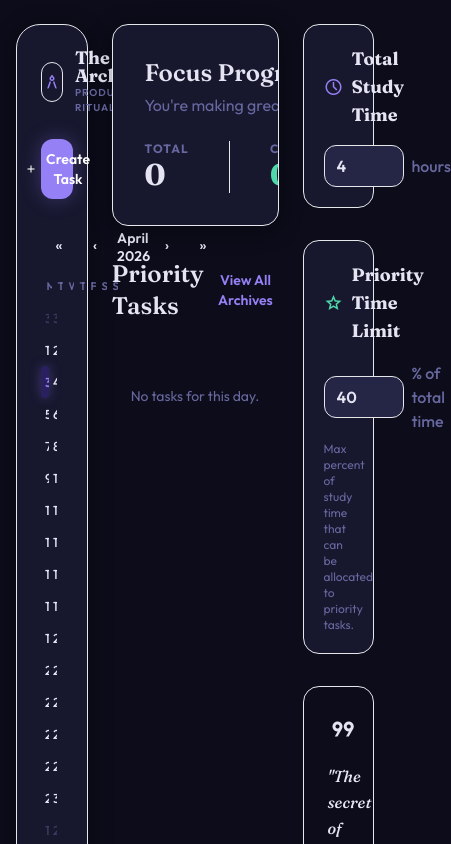
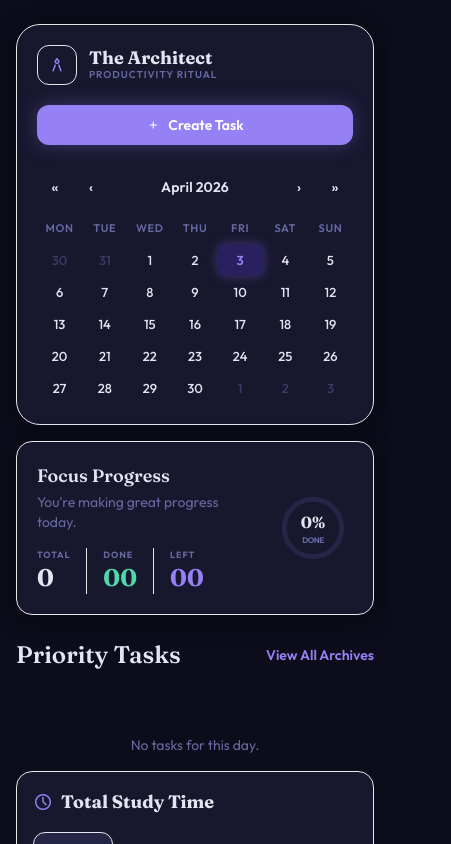
Before and after one commit to pkindalov/Studyflow, a React (Vite) app: page / in a window 390 px wide. Shown: the top 844 px of the page, 451 px wide, since content can reach past the window. Built offline with nearby package versions, Linux system fonts and the light colour scheme.

Commit message:
Make the layout responsive for mobile
The app was using a fixed 12-column grid with no breakpoints, so
everything just collapsed into unreadable narrow columns on small
screens. Switched to a single-column stack on mobile that kicks into
the three-column layout at lg (1024px).

```diff
--- a/src/App.jsx
+++ b/src/App.jsx
@@ -176,16 +176,16 @@ function App() {
 
   // Main render
   return (
-    <div className="min-h-screen bg-[#0c0c1a] p-4 pt-6">
+    <div className="min-h-screen bg-[#0c0c1a] p-4 sm:p-6 pt-6">
       {/* Notification */}
       {notification && (
-        <div className="fixed top-6 left-1/2 z-50 bg-primary text-on-primary px-6 py-3 rounded-xl shadow-lg font-semibold animate-fade-in whitespace-nowrap">
+        <div className="fixed top-6 left-1/2 -translate-x-1/2 z-50 bg-primary text-on-primary px-5 py-3 rounded-xl shadow-lg font-semibold animate-fade-in text-sm text-center max-w-[90vw]">
           {notification}
         </div>
       )}
-      <div className="max-w-7xl mx-auto grid grid-cols-12 gap-6">
+      <div className="max-w-7xl mx-auto grid grid-cols-1 lg:grid-cols-12 gap-4 lg:gap-6">
         {/* Left Sidebar */}
-        <div className="col-span-3">
+        <div className="lg:col-span-3">
           <CalendarSidebar
             selectedDate={selectedDate}
             setSelectedDate={setSelectedDate}
@@ -194,7 +194,7 @@ function App() {
           />
         </div>
         {/* Main Content */}
-        <div className="col-span-6 flex flex-col gap-8">
+        <div className="lg:col-span-6 flex flex-col gap-6">
           <SummaryCard
             total={totalTasks}
             completed={completedTasks}
@@ -215,9 +215,9 @@ function App() {
           />
           {/* Generate Schedule Button */}
           {tasksForDay.length > 0 && (
-            <div className="flex gap-4 justify-end mt-4">
+            <div className="flex gap-4 justify-end mt-2">
               <button
-                className="px-6 py-3 bg-primary text-on-primary rounded-xl font-semibold shadow hover:opacity-90 transition-all flex items-center gap-2"
+                className="flex-1 sm:flex-none px-6 py-3 bg-primary text-on-primary rounded-xl font-semibold shadow hover:opacity-90 transition-all flex items-center justify-center gap-2"
                 onClick={generateSchedule}
               >
                 <span className="material-symbols-outlined">play_circle</span>
@@ -259,16 +259,16 @@ function App() {
                   ))}
                 </ul>
               </div>
-              <div className="flex gap-3 justify-end mt-4">
+              <div className="flex gap-3 justify-end mt-4 flex-wrap">
                 <button
-                  className="px-5 py-2.5 bg-secondary/15 text-secondary border border-secondary/30 rounded-xl font-semibold hover:bg-secondary/25 transition-all flex items-center gap-2 text-sm"
+                  className="flex-1 sm:flex-none px-5 py-2.5 bg-secondary/15 text-secondary border border-secondary/30 rounded-xl font-semibold hover:bg-secondary/25 transition-all flex items-center justify-center gap-2 text-sm"
                   onClick={saveSchedule}
                 >
                   <span className="material-symbols-outlined text-base">save</span>
                   Save Schedule
                 </button>
                 <button
-                  className="px-5 py-2.5 bg-error/10 text-error border border-error/20 rounded-xl font-semibold hover:bg-error/20 transition-all flex items-center gap-2 text-sm"
+                  className="flex-1 sm:flex-none px-5 py-2.5 bg-error/10 text-error border border-error/20 rounded-xl font-semibold hover:bg-error/20 transition-all flex items-center justify-center gap-2 text-sm"
                   onClick={deleteSchedule}
                 >
                   <span className="material-symbols-outlined text-base">delete</span>
@@ -279,7 +279,7 @@ function App() {
           )}
         </div>
         {/* Right Sidebar */}
-        <div className="col-span-3 flex flex-col gap-8">
+        <div className="lg:col-span-3 flex flex-col gap-4 lg:gap-6">
           <RightSidebar
             totalStudyTime={totalStudyTime}
             setTotalStudyTime={setTotalStudyTime}
--- a/src/components/CalendarSidebar.jsx
+++ b/src/components/CalendarSidebar.jsx
@@ -9,7 +9,7 @@ function CalendarSidebar({
   onAddClick,
 }) {
   return (
-    <aside className="flex flex-col p-6 gap-6 h-full rounded-3xl bg-surface-container border border-outline-variant/50 shadow-[0_4px_24px_rgba(0,0,0,0.3)]">
+    <aside className="flex flex-col p-5 sm:p-6 gap-5 rounded-3xl bg-surface-container border border-outline-variant/50 shadow-[0_4px_24px_rgba(0,0,0,0.3)]">
       <div className="flex flex-col gap-2">
         <div className="flex items-center gap-3">
           <div className="w-10 h-10 rounded-xl bg-primary/15 border border-primary/25 flex items-center justify-center text-primary">
--- a/src/components/RightSidebar.jsx
+++ b/src/components/RightSidebar.jsx
@@ -5,9 +5,9 @@ function RightSidebar({
   setPriorityPercent,
 }) {
   return (
-    <>
+    <div className="flex flex-col gap-4 lg:gap-5">
       {/* Total Study Time Card */}
-      <section className="bg-surface-container rounded-2xl p-5 border border-outline-variant/50 flex flex-col gap-2">
+      <section className="bg-surface-container rounded-2xl p-4 sm:p-5 border border-outline-variant/50 flex flex-col gap-2">
         <div className="flex items-center gap-2 mb-2">
           <span className="material-symbols-outlined text-xl text-primary">
             schedule
@@ -30,7 +30,7 @@ function RightSidebar({
         </div>
       </section>
       {/* Priority Percent Setting */}
-      <section className="bg-surface-container rounded-2xl p-5 border border-outline-variant/50 flex flex-col gap-2">
+      <section className="bg-surface-container rounded-2xl p-4 sm:p-5 border border-outline-variant/50 flex flex-col gap-2">
         <div className="flex items-center gap-2 mb-2">
           <span className="material-symbols-outlined text-xl text-secondary">
             star
@@ -114,7 +114,7 @@ function RightSidebar({
           </div>
         </div>
       </section>
-    </>
+    </div>
   );
 }
 
--- a/src/components/SummaryCard.jsx
+++ b/src/components/SummaryCard.jsx
@@ -1,55 +1,52 @@
 function SummaryCard({ total, completed, remaining, progress, onAddClick }) {
-  // Calculate stroke offset for circular progress
-  const radius = 58;
+  const radius = 46;
   const circumference = 2 * Math.PI * radius;
   const offset = circumference - (progress / 100) * circumference;
   return (
-    <section className="bg-surface-container rounded-2xl p-8 border border-outline-variant/50 shadow-[0_4px_24px_rgba(0,0,0,0.3)] relative overflow-hidden group">
-      {/* Subtle background decoration */}
+    <section className="bg-surface-container rounded-2xl p-5 sm:p-8 border border-outline-variant/50 shadow-[0_4px_24px_rgba(0,0,0,0.3)] relative overflow-hidden group">
       <div className="absolute -top-24 -right-24 w-64 h-64 bg-secondary-container/20 rounded-full blur-3xl transition-transform duration-1000 group-hover:scale-110"></div>
-      <div className="flex items-center justify-between relative z-10">
-        <div className="flex flex-col gap-6">
+      <div className="flex items-center justify-between relative z-10 gap-4">
+        <div className="flex flex-col gap-4 sm:gap-6 min-w-0">
           <div>
-            <h3 className="text-headline-sm font-headline font-semibold text-on-surface mb-1">
+            <h3 className="text-lg sm:text-headline-sm font-headline font-semibold text-on-surface mb-0.5">
               Focus Progress
             </h3>
-            <p className="text-body-lg text-on-surface-variant">
+            <p className="text-sm text-on-surface-variant">
               You're making great progress today.
             </p>
           </div>
-          <div className="flex gap-10">
+          <div className="flex gap-4 sm:gap-10">
             <div className="flex flex-col">
-              <span className="text-label-md text-on-surface-variant font-bold tracking-widest uppercase">
+              <span className="text-[9px] sm:text-label-md text-on-surface-variant font-bold tracking-widest uppercase">
                 Total
               </span>
-              <span className="text-3xl font-headline font-bold text-on-surface">
+              <span className="text-2xl sm:text-3xl font-headline font-bold text-on-surface">
                 {total}
               </span>
             </div>
-            <div className="flex flex-col border-l border-outline-variant/20 pl-10">
-              <span className="text-label-md text-on-surface-variant font-bold tracking-widest uppercase">
-                Completed
+            <div className="flex flex-col border-l border-outline-variant/20 pl-4 sm:pl-10">
+              <span className="text-[9px] sm:text-label-md text-on-surface-variant font-bold tracking-widest uppercase">
+                Done
               </span>
-              <span className="text-3xl font-headline font-bold text-secondary">
+              <span className="text-2xl sm:text-3xl font-headline font-bold text-secondary">
                 {completed.toString().padStart(2, "0")}
               </span>
             </div>
-            <div className="flex flex-col border-l border-outline-variant/20 pl-10">
-              <span className="text-label-md text-on-surface-variant font-bold tracking-widest uppercase">
-                Remaining
+            <div className="flex flex-col border-l border-outline-variant/20 pl-4 sm:pl-10">
+              <span className="text-[9px] sm:text-label-md text-on-surface-variant font-bold tracking-widest uppercase">
+                Left
               </span>
-              <span className="text-3xl font-headline font-bold text-primary">
+              <span className="text-2xl sm:text-3xl font-headline font-bold text-primary">
                 {remaining.toString().padStart(2, "0")}
               </span>
             </div>
           </div>
         </div>
-        {/* Circular Progress Indicator */}
-        <div className="relative w-32 h-32 flex items-center justify-center">
+        {/* Circular Progress — scales between 80px (mobile) and 128px (desktop) */}
+        <div className="relative w-20 h-20 sm:w-32 sm:h-32 flex-shrink-0 flex items-center justify-center">
           <svg
             className="w-full h-full transform -rotate-90"
-            width="128"
-            height="128"
+            viewBox="0 0 128 128"
           >
             <circle
               className="text-surface-container-highest"
@@ -74,25 +71,15 @@ function SummaryCard({ total, completed, remaining, progress, onAddClick }) {
             />
           </svg>
           <div className="absolute inset-0 flex flex-col items-center justify-center">
-            <span className="text-2xl font-headline font-bold text-on-surface">
+            <span className="text-base sm:text-2xl font-headline font-bold text-on-surface">
               {progress}%
             </span>
-            <span className="text-[10px] font-bold text-on-surface-variant uppercase tracking-tighter">
+            <span className="text-[8px] sm:text-[10px] font-bold text-on-surface-variant uppercase tracking-tighter">
               Done
             </span>
           </div>
         </div>
       </div>
-      {/* Floating Add Task Button (optional, can be removed if not needed) */}
-      {/*
-      <button
-        onClick={onAddClick}
-        className="absolute top-8 right-8 bg-primary text-on-primary rounded-xl px-4 py-2 font-semibold flex items-center gap-2 shadow-sm hover:opacity-90 transition-all"
-      >
-        <span className="material-symbols-outlined text-sm">add</span>
-        <span>Add Task</span>
-      </button>
-      */}
     </section>
   );
 }
--- a/src/components/TaskCard.jsx
+++ b/src/components/TaskCard.jsx
@@ -62,17 +62,17 @@ function TaskCard({ task, onToggle, onDelete, onEdit }) {
           </div>
         ) : null}
       </div>
-      <div className="flex gap-2 text-gray-400">
+      <div className="flex gap-1 text-on-surface-variant flex-shrink-0">
         <button
           onClick={() => onEdit(task)}
-          className="hover:text-primary"
+          className="p-1.5 rounded-lg hover:text-primary hover:bg-primary/10 transition-colors"
           aria-label="Edit task"
         >
           <span className="material-symbols-outlined text-base">edit</span>
         </button>
         <button
           onClick={() => onDelete(task.id)}
-          className="hover:text-error"
+          className="p-1.5 rounded-lg hover:text-error hover:bg-error/10 transition-colors"
           aria-label="Delete task"
         >
           <span className="material-symbols-outlined text-base">delete</span>
```
